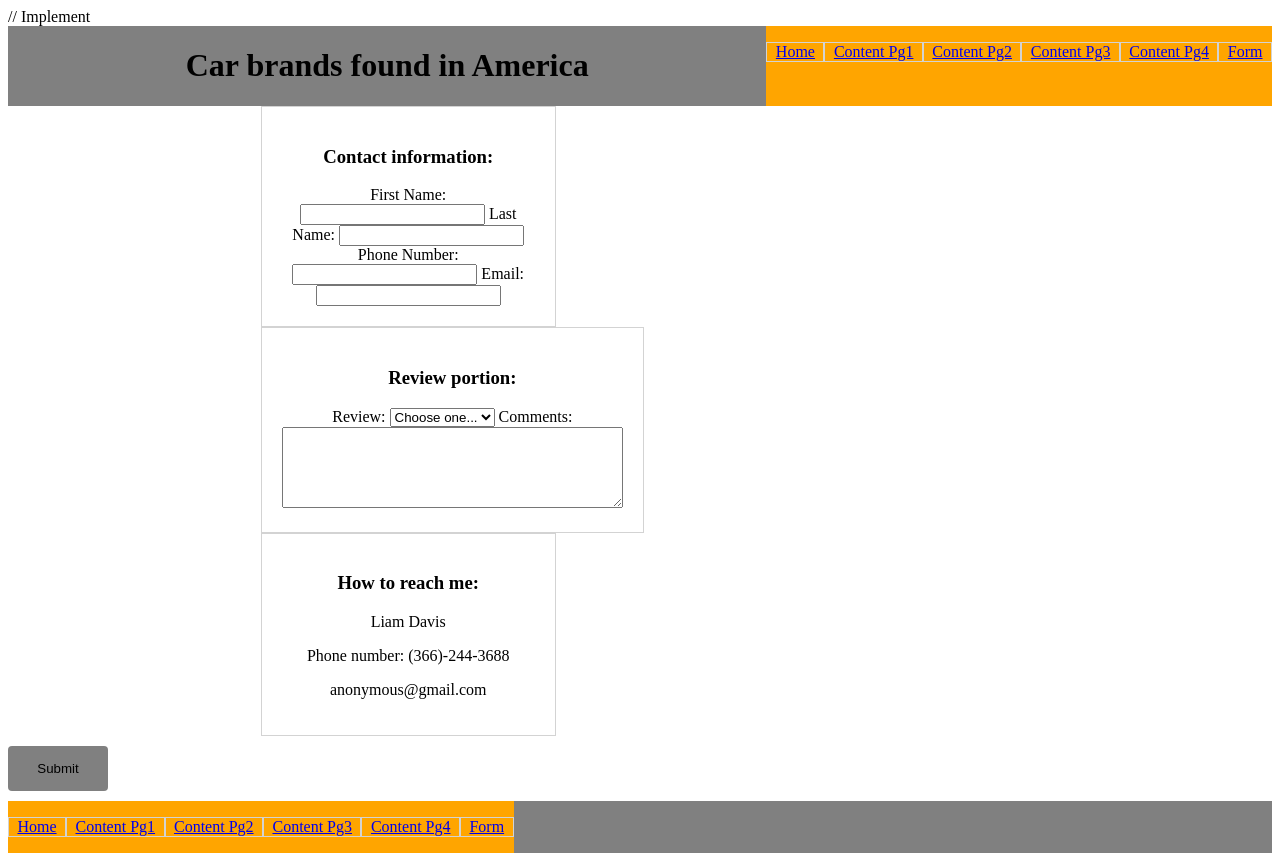
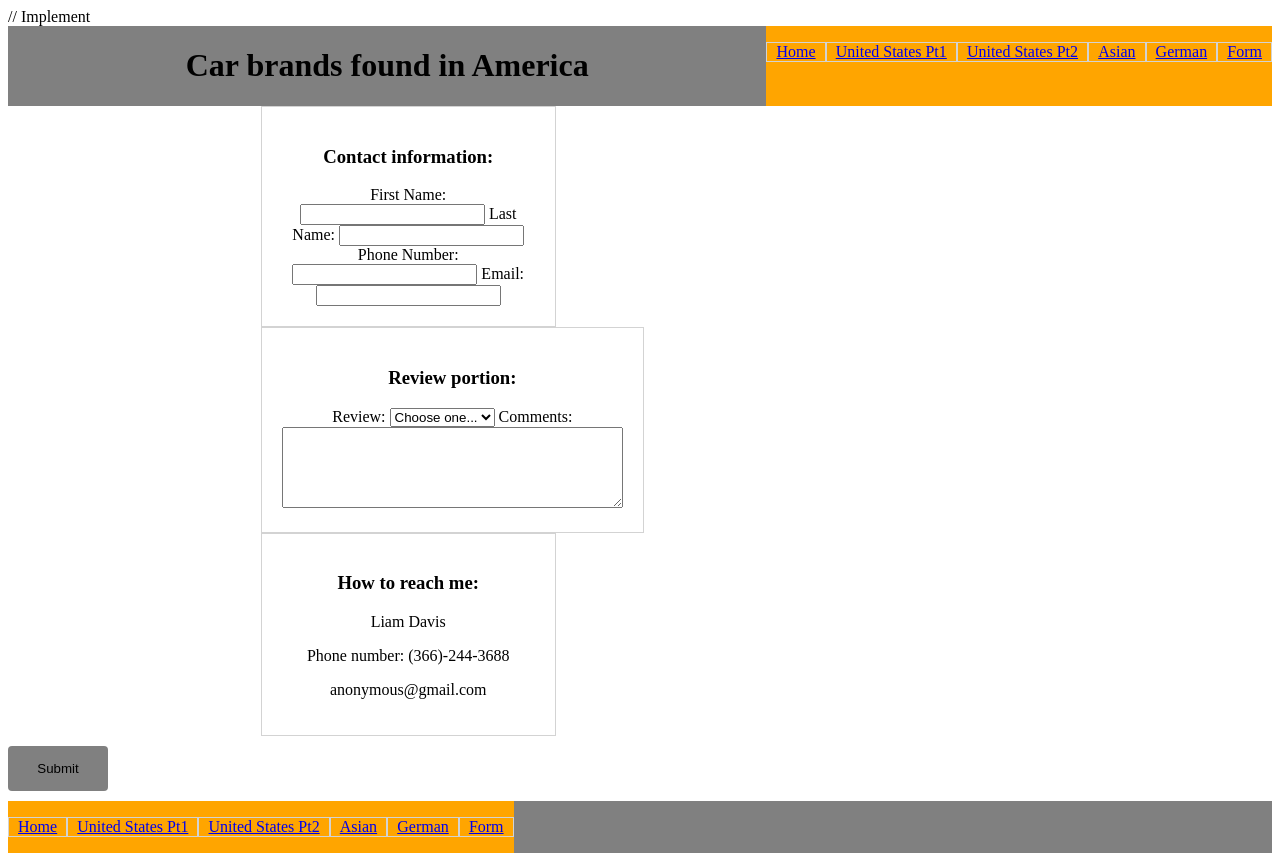
Before and after one commit to Garvick/7th-Semster, a plain HTML site: page webPage/cReview.html in a window 1280 px wide. Drawn offline with Linux system fonts and the light colour scheme.

Commit message:
Update cReview.html

```diff
--- a/webPage/cReview.html
+++ b/webPage/cReview.html
@@ -56,10 +56,10 @@
         <nav>
             <ul>
                 <li><a href="index.html">Home</a></li>
-                <li><a href="contentPg1.html">Content Pg1</a></li>
-                <li><a href="contentPg2.html">Content Pg2</a></li>
-                <li><a href="contentPg3.html">Content Pg3</a></li>
-                <li><a href="contentPg4.html">Content Pg4</a></li>
+                <li><a href="contentPg1.html">United States Pt1</a></li>
+                <li><a href="contentPg2.html">United States Pt2</a></li>
+                <li><a href="contentPg3.html">Asian</a></li>
+                <li><a href="contentPg4.html">German</a></li>
                 <li><a href="cReview.html">Form</a></li>
             </ul>
         </nav>
@@ -123,10 +123,10 @@
         <nav>
             <ul>
                 <li><a href="index.html">Home</a></li>
-                <li><a href="contentPg1.html">Content Pg1</a></li>
-                <li><a href="contentPg2.html">Content Pg2</a></li>
-                <li><a href="contentPg3.html">Content Pg3</a></li>
-                <li><a href="contentPg4.html">Content Pg4</a></li>
+                <li><a href="contentPg1.html">United States Pt1</a></li>
+                <li><a href="contentPg2.html">United States Pt2</a></li>
+                <li><a href="contentPg3.html">Asian</a></li>
+                <li><a href="contentPg4.html">German</a></li>
                 <li><a href="cReview.html">Form</a></li>
             </ul>
         </nav>
```
